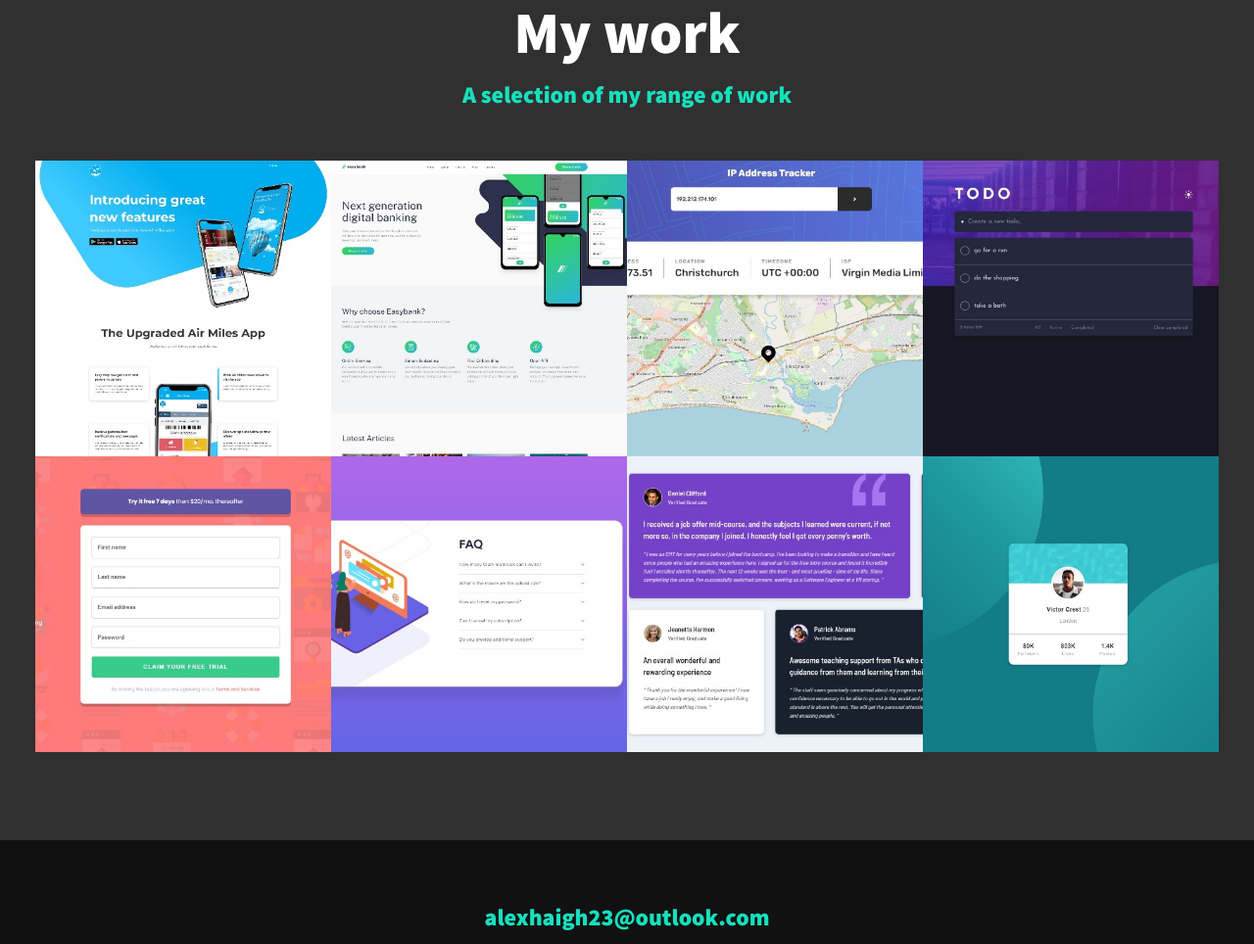
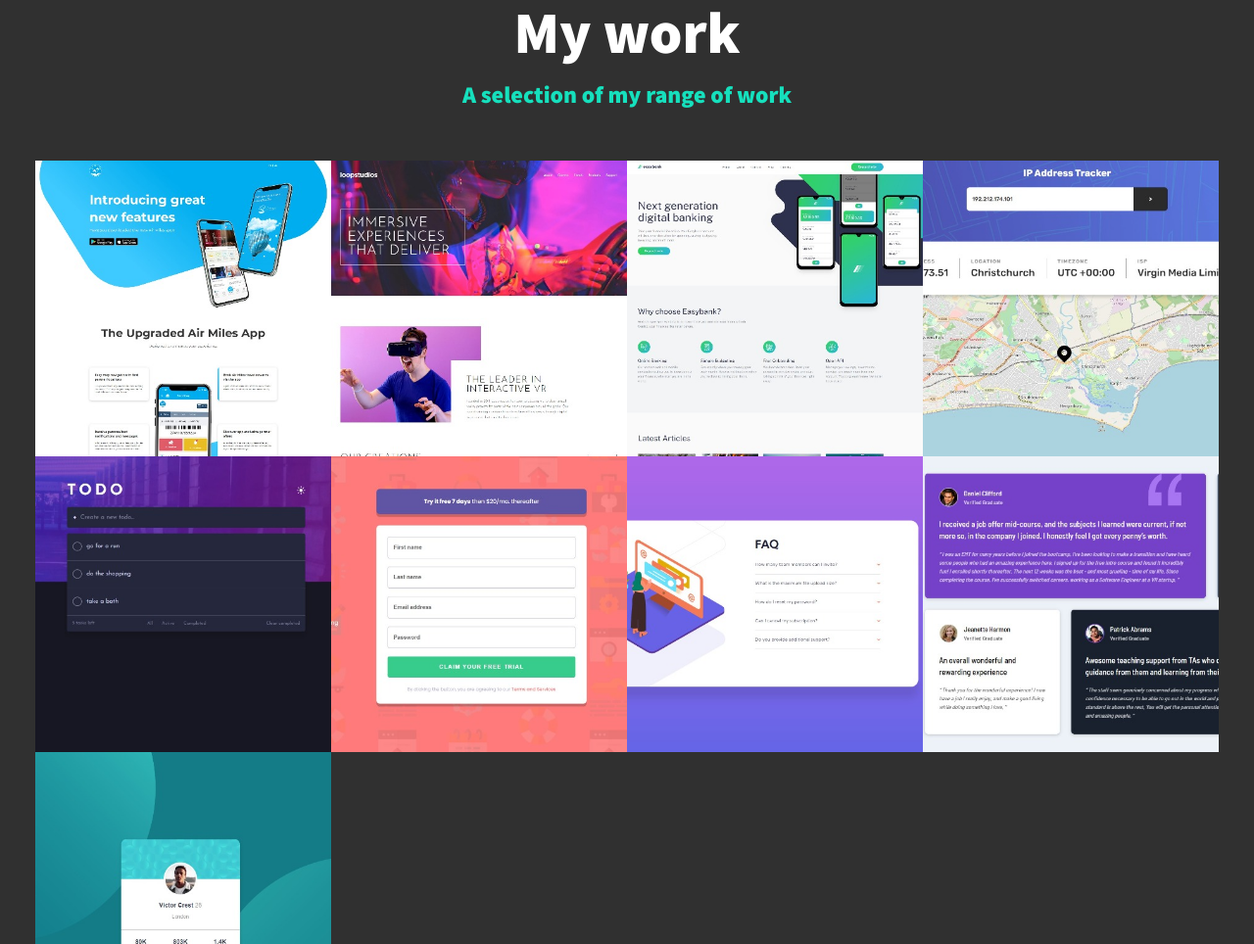
Before and after one commit to AH-94/portfolio, a plain HTML site: page index.html in a window 1280 px wide. Shown: the part 1775-2739 px from the top of the page at 98% size. Drawn offline with Linux system fonts and the light colour scheme.

Commit message:
Update index.html

```diff
--- a/index.html
+++ b/index.html
@@ -66,6 +66,9 @@
             <a href="https://airmiles-app-landing-page.vercel.app/" class="portfolio__item" target="_blank">
                 <img src="images/portfolio-screen-1.jpeg" alt="portfolio screen" class="portfolio__img">
             </a>
+            <a href="https://loop-studios-theta.vercel.app/" class="portfolio__item" target="_blank">
+                <img src="images/portfolio-screen-9.jpeg" alt="portfolio screen" class="portfolio__img">
+            </a>
             <a href="https://easy-bank-landing-page-ochre.vercel.app/" class="portfolio__item" target="_blank">
                 <img src="images/portfolio-screen-2.jpeg" alt="portfolio screen" class="portfolio__img">
             </a>
```
